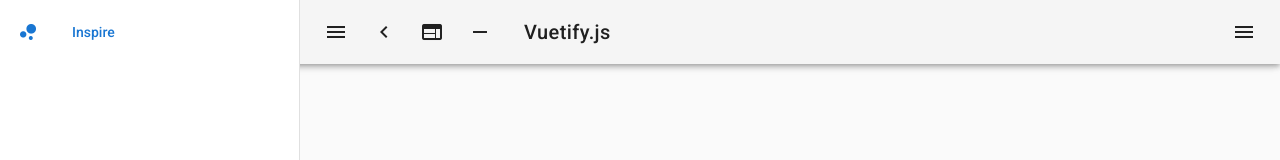
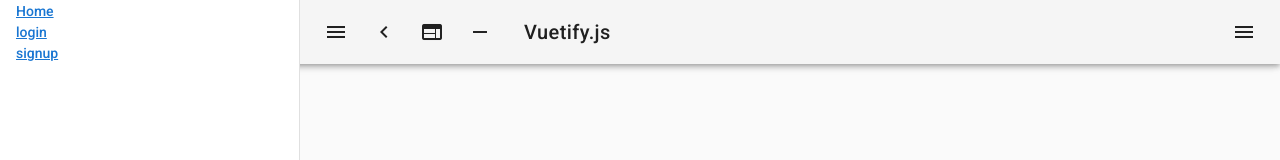
Before and after one commit to uranoni/vuetifyblog, a Vue app: page / in a window 1280 px wide. Shown: the top 160 px of the page. Built offline with nearby package versions, Linux system fonts and the light colour scheme.

Commit message:
add link

```diff
--- a/src/App.vue
+++ b/src/App.vue
@@ -15,11 +15,14 @@
           v-for="(item, i) in items"
           :key="i"
         >
-          <v-list-tile-action>
+          <!-- <v-list-tile-action>
             <v-icon v-html="item.icon"></v-icon>
-          </v-list-tile-action>
-          <v-list-tile-content>
-            <v-list-tile-title v-text="item.title"></v-list-tile-title>
+          </v-list-tile-action> -->
+          <v-list-tile-content style="height:100vh;">
+            <router-link to="/">Home</router-link>
+            <router-link to="/login">login</router-link>
+            <router-link to="/signup">signup</router-link>
+          <!-- <v-list-tile-title v-text="item.title"></v-list-tile-title> -->
           </v-list-tile-content>
         </v-list-tile>
       </v-list>
```
